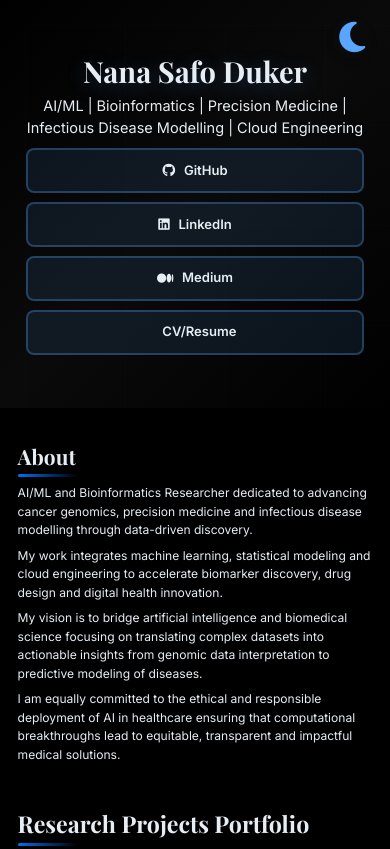
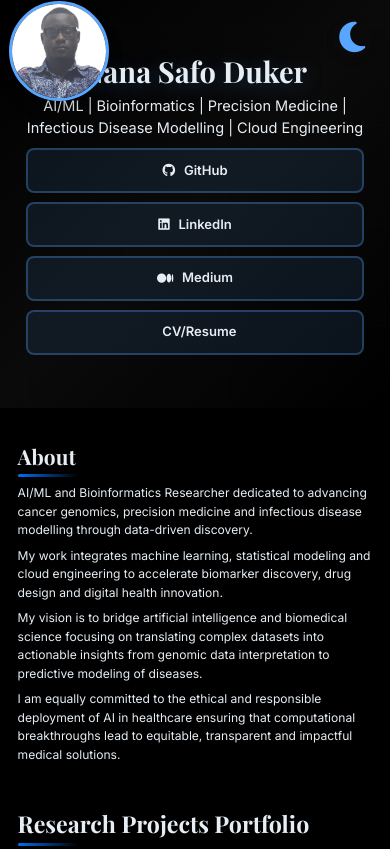
Before and after one commit to Nana-Safo-Duker/Nana-Safo-Duker.github.io, a website: page index.html in a window 390 px wide. Shown: the top 849 px of the page. Drawn offline with nearby package versions, Linux system fonts and the light colour scheme.

Commit message:
Add profile image to top-left corner with circular styling and responsive design

```diff
--- a/css/styles.css
+++ b/css/styles.css
@@ -60,6 +60,36 @@
 body:not(.dark-theme) .theme-toggle {
   background: var(--card-bg-light);
   color: var(--primary-light);
+}
+
+/* ========================================
+   Profile Image
+   ======================================== */
+.profile-image {
+  position: fixed;
+  top: 0.25rem;
+  left: 2rem;
+  width: 200px;
+  height: 200px;
+  border-radius: 50%;
+  object-fit: cover;
+  border: 4px solid var(--primary-dark);
+  box-shadow: var(--shadow-lg);
+  z-index: 999;
+  transition: var(--transition);
+}
+
+.profile-image:hover {
+  transform: scale(1.05);
+  box-shadow: 0 8px 25px rgba(88, 166, 255, 0.4);
+}
+
+body:not(.dark-theme) .profile-image {
+  border-color: var(--primary-light);
+}
+
+body:not(.dark-theme) .profile-image:hover {
+  box-shadow: 0 8px 25px rgba(0, 119, 255, 0.3);
 }
 
 /* ========================================
@@ -588,6 +618,13 @@ footer p {
     height: 40px;
   }
 
+  .profile-image {
+    top: 0.1rem;
+    left: 1rem;
+    width: 140px;
+    height: 140px;
+  }
+
   article {
     padding: 1.5rem;
   }
@@ -634,6 +671,14 @@ footer p {
 
   #about p {
     font-size: 0.68728968rem;
+  }
+
+  .profile-image {
+    top: 0.05rem;
+    left: 0.5rem;
+    width: 100px;
+    height: 100px;
+    border-width: 3px;
   }
 }
 
--- a/index.html
+++ b/index.html
@@ -26,6 +26,7 @@
 </head>
 
 <body class="dark-theme">
+  <img src="assets/images/profile.png" alt="Nana Safo Duker" class="profile-image" />
   <button id="theme-toggle" class="theme-toggle" aria-label="Toggle theme">
     <i class="fas fa-moon"></i>
   </button>
```
Also changed, not shown: Screenshot_23.png (deleted), assets/images/profile.jpg (added), assets/images/profile.png (added).
